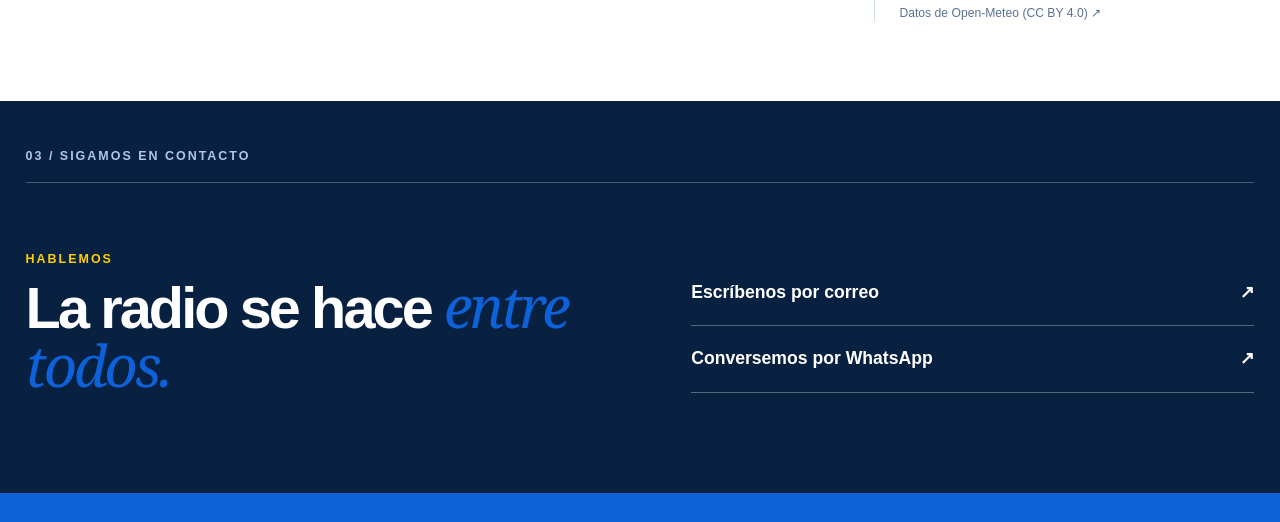
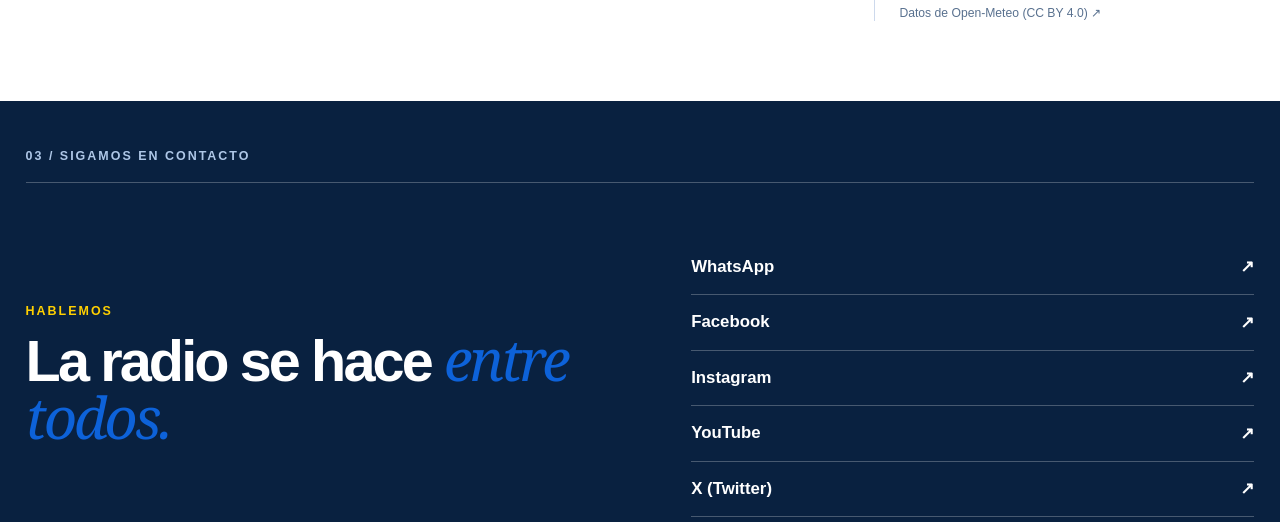
Before and after one commit to jovillarrealm/rinconada-stereo-web, a plain HTML site: page index.html in a window 1280 px wide. Shown: the part 2165-2687 px from the top of the page. Drawn offline with Linux system fonts and the light colour scheme; no server answers.

Commit message:
feat(contacto): reemplazar correo por enlaces a todas las redes sociales oficiales

```diff
--- a/index.html
+++ b/index.html
@@ -183,8 +183,11 @@
         <div class="contact-layout">
           <div><p class="kicker">Hablemos</p><h2 id="contact-title">La radio se hace <em>entre todos.</em></h2></div>
           <div class="contact-links">
-            <a href="mailto:info@rinconadastereo.com">Escríbenos por correo <span aria-hidden="true">↗</span></a>
-            <a href="https://wa.me/573052430933" target="_blank" rel="noopener noreferrer">Conversemos por WhatsApp <span aria-hidden="true">↗</span></a>
+            <a href="https://wa.me/573052430933" target="_blank" rel="noopener noreferrer">WhatsApp <span aria-hidden="true">↗</span></a>
+            <a href="https://www.facebook.com/Rinconada-Stereo-100541578730385" target="_blank" rel="noopener noreferrer">Facebook <span aria-hidden="true">↗</span></a>
+            <a href="https://instagram.com/rinconadastereo" target="_blank" rel="noopener noreferrer">Instagram <span aria-hidden="true">↗</span></a>
+            <a href="https://www.youtube.com/@RinconadaStereo_2022" target="_blank" rel="noopener noreferrer">YouTube <span aria-hidden="true">↗</span></a>
+            <a href="https://x.com/RinconadaStereo" target="_blank" rel="noopener noreferrer">X (Twitter) <span aria-hidden="true">↗</span></a>
           </div>
         </div>
       </section>
--- a/styles.css
+++ b/styles.css
@@ -187,8 +187,8 @@ h2 span { font-family: Georgia, serif; font-weight: 400; font-style: italic; }
 .contact-section .kicker { color: var(--yellow); }
 .contact-layout { display: grid; grid-template-columns: 1fr 1fr; align-items: center; gap: clamp(2rem, 8vw, 8rem); padding-top: 3.5rem; }
 .contact-links { display: grid; }
-.contact-links a { display: flex; align-items: center; justify-content: space-between; gap: 1rem; padding: 1.4rem 0; border-bottom: 1px solid #ffffff50; color: white; font-size: 1.1rem; font-weight: 700; text-align: left; text-decoration: none; }
-.contact-links a:hover { color: var(--yellow); }
+.contact-links a { display: flex; align-items: center; justify-content: space-between; gap: 1rem; padding: 1.05rem 0; border-bottom: 1px solid rgba(255, 255, 255, 0.25); color: white; font-size: 1.05rem; font-weight: 700; text-align: left; text-decoration: none; transition: color .18s ease, padding-left .18s ease; }
+.contact-links a:hover { color: var(--yellow); padding-left: .5rem; }
 
 footer { padding: 2.2rem clamp(1rem, 2vw, 2.2rem); background: var(--blue); color: white; font-size: .8rem; }
 .footer-inner { max-width: 1560px; margin: auto; display: flex; align-items: center; justify-content: space-between; gap: 2rem; }
```
